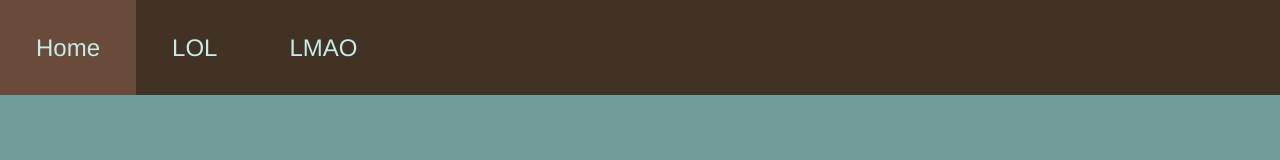
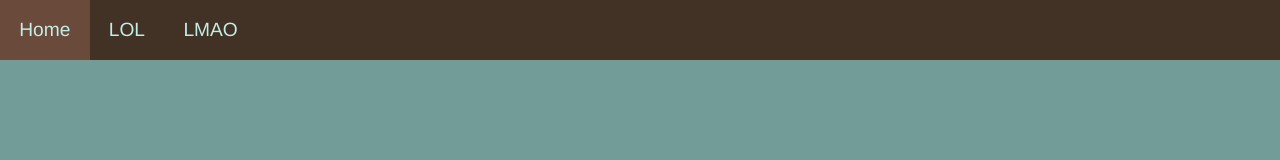
Before and after one commit to sebs616/sebs616.github.io, a plain HTML site: page index.html in a window 1280 px wide. Shown: the top 160 px of the page. Drawn offline with Linux system fonts and the light colour scheme.

Commit message:
cambio a vmax

```diff
--- a/index.html
+++ b/index.html
@@ -15,9 +15,9 @@
     color: #C4EDE6;
     text-align: center;
     font-family: helvetica;
-    padding: 1.4em 1.5em;
+    padding: 1em 1em;
     text-decoration: none;
-    font-size: 1.5em;
+    font-size: 1.5vmax;
    }
 
    .card a:hover {
```
